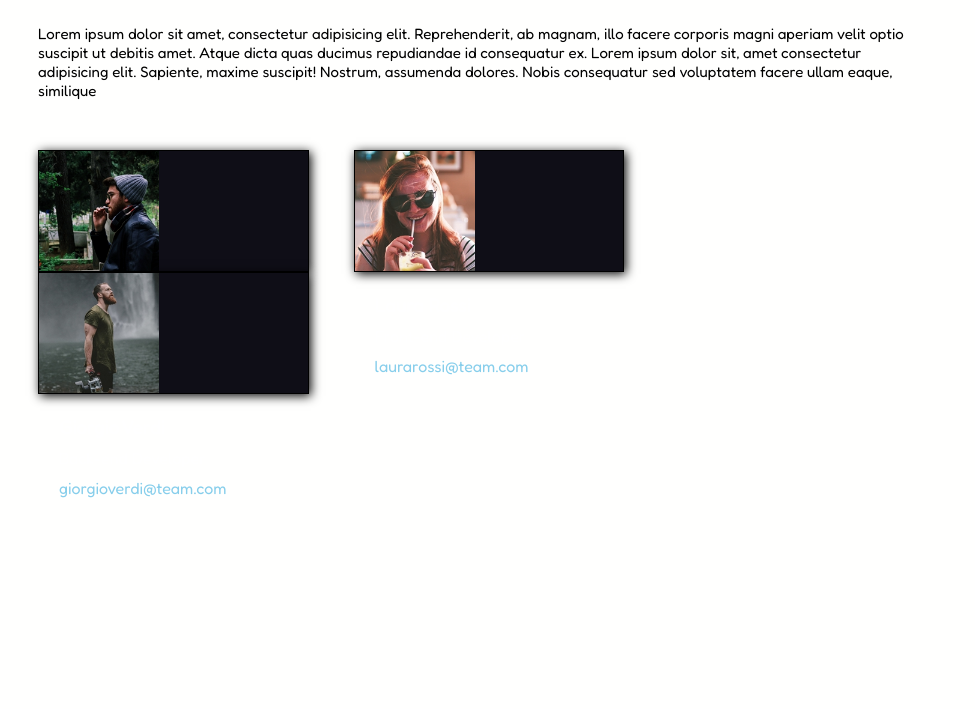
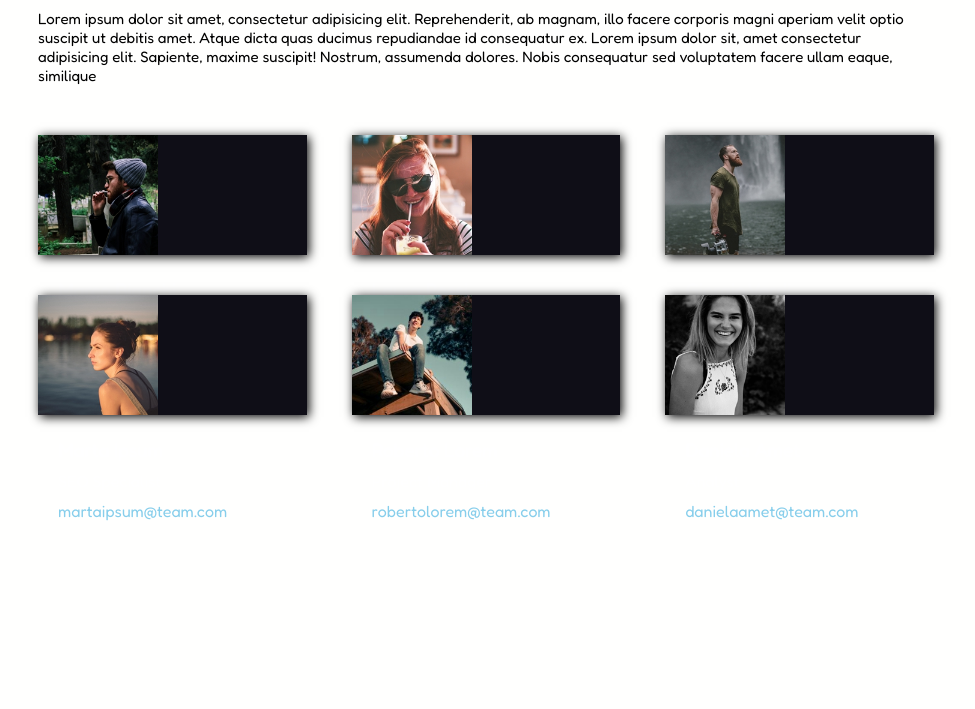
Before and after one commit to andreamastro98/html-css-float-cards, a plain HTML site: page index.html in a window 1280 px wide. Shown: the part 91-800 px from the top of the page, without its empty margins (154-1129 px from the left). Drawn offline with Linux system fonts and the light colour scheme.

Commit message:
Esercizio completato

```diff
--- a/assets/css/style.css
+++ b/assets/css/style.css
@@ -1,7 +1,10 @@
-body{
+*{
     margin: 0;
     padding: 0;
     box-sizing: border-box;
+}
+
+body{
     background-color: #fffffe;
     font-family: 'Fredoka', sans-serif;
 }
@@ -29,6 +32,7 @@ h3{
 p{
     font-size: 15px;
     margin-bottom: 50px;
+    margin-top: 30px;
 }
 
 .clearfix::after{
@@ -42,8 +46,9 @@ p{
     background-color: #0f0e17;
     width: 30%;
     height: 120px;
-    border: 1px solid;
+    border: 1px;
     box-shadow: 2px 2px 10px;
+    margin-bottom: 40px;
 }
 
 .second-card{
@@ -51,10 +56,11 @@ p{
     background-color: #0f0e17;
     width: 30%;
     height: 120px;
-    border: 1px solid;
+    border: 1px;
     box-shadow: 2px 2px 10px;
     margin-right: 5%;
     margin-left: 5%;
+    margin-bottom: 40px;
 }
 
 .third-card{
@@ -62,8 +68,9 @@ p{
     background-color: #0f0e17;
     width: 30%;
     height: 120px;
-    border: 1px solid;
+    border: 1px;
     box-shadow: 2px 2px 10px;
+    margin-bottom: 40px;
 }
 
 
@@ -75,6 +82,7 @@ p{
     float: left;
     color: white;
     padding-left: 20px;
+    margin-top: 20px;
 }
 
 
@@ -87,3 +95,7 @@ p{
 .mail{
     color: skyblue;
 }
+
+.row-card{
+    margin-bottom: 40px;
+}
--- a/index.html
+++ b/index.html
@@ -13,6 +13,8 @@
     <link href="https://fonts.googleapis.com/css2?family=Fredoka&family=Fredoka+One&display=swap" rel="stylesheet">
 </head>
 <body>
+
+    <!-- titolo -->
     <header>
         <h1>Meet Our Team</h1>
     </header>
@@ -56,6 +58,43 @@
             </div>
         </div>
 
+        <!-- 4 Card -->
+        <div class="first-card clearfix">
+            <div class="img-card">
+                <img src="assets/img/female2.png" alt="Marta Ipsum" height="120px">
+            </div>
+            <div class="description-card">
+                <h3>Marta Ipsum</h3>
+                <span class="job">SEO Specialist</span>
+                <span class="mail">martaipsum@team.com</span>
+            </div>
+        </div>
+
+        <!-- 5 card -->
+        <div class="second-card clearfix">
+            <div class="img-card">
+                <img src="assets/img/male3.png" alt="Roberto Lorem" height="120px">
+            </div>
+            <div class="description-card">
+                <h3>Roberto Lorem</h3>
+                <span class="job">Project Manager</span>
+                <span class="mail">robertolorem@team.com</span>
+            </div>
+        </div>
+
+         <!-- 6 card -->
+         <div class="third-card clearfix">
+            <div class="img-card">
+                <img src="assets/img/female3.png" alt="Daniela Amet" height="120px">
+            </div>
+            <div class="description-card">
+                <h3>Daniela Amet</h3>
+                <span class="job">Analyst</span>
+                <span class="mail">danielaamet@team.com</span>
+            </div>
+        </div>
+
     </div>
+
 </body>
 </html>
```
